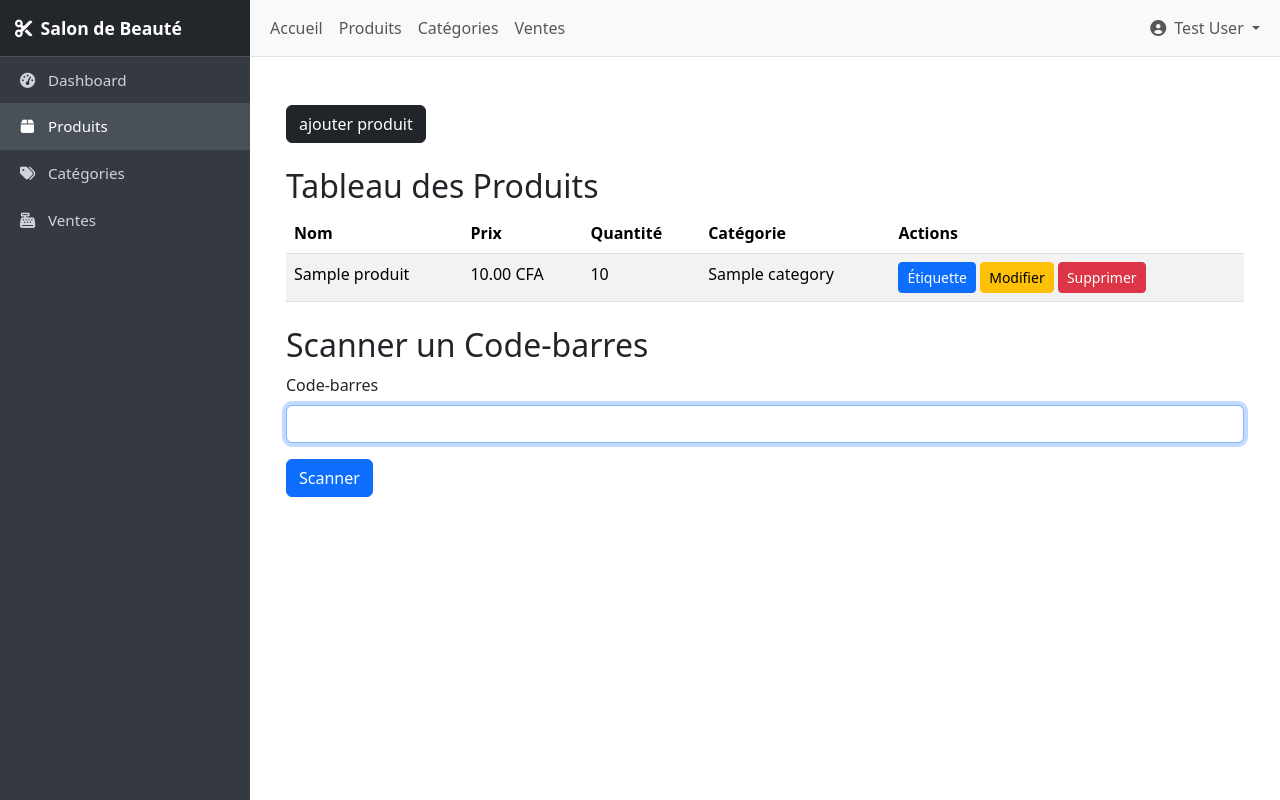
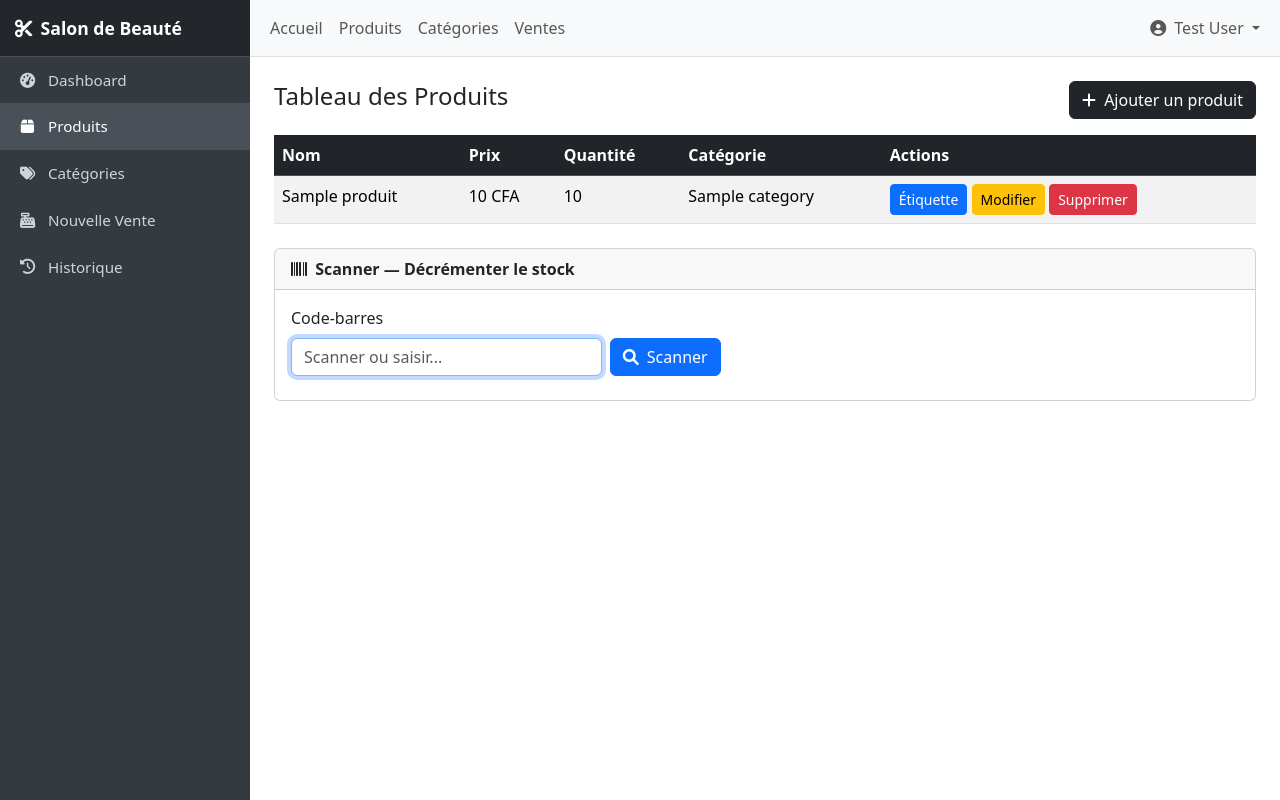
Before and after one commit to thiamyoussouph/gestionsalon, a Laravel app: page /produits in a window 1280 px wide. Run offline with Laravel 12, Linux system fonts and the light colour scheme; a user stored in the database is signed in; data comes from the database, SQL or seed files in the repository; tables that the repository leaves empty hold one stand-in row (values such as "Sample post").

Commit message:
fix: corriger balise body parasite, etiquette, route conflit, historique ventes
- produits/index: supprimer balise <body> et <style> parasites, améliorer scanner
- produits/etiquette: supprimer html2canvas manquant, corriger impression via CSS print, supprimer printEtiquette qui cassait la page
- routes: déplacer par-code-barres vers /api/ pour éviter conflit avec /produits/{id}, ajouter route historique
- VenteController: ajouter méthode historique(), refactorer findOrFail sur afficherRecu
- ventes/index: corriger URL fetch vers /api/produits/par-code-barres, ajouter lien historique
- ventes/historique: nouvelle vue avec pagination et lien reçu
- sidebar/navbar: ajouter lien Historique des ventes

```diff
--- a/resources/views/layouts/sidebar.blade.php
+++ b/resources/views/layouts/sidebar.blade.php
@@ -46,8 +46,11 @@
         <a href="{{ route('categories.index') }}" class="list-group-item list-group-item-action d-flex align-items-center gap-2 text-decoration-none {{ request()->routeIs('categories.*') ? 'active' : '' }}">
             <i class="fas fa-tags fa-fw"></i> Catégories
         </a>
-        <a href="{{ route('ventes.index') }}" class="list-group-item list-group-item-action d-flex align-items-center gap-2 text-decoration-none {{ request()->routeIs('ventes.*') ? 'active' : '' }}">
-            <i class="fas fa-cash-register fa-fw"></i> Ventes
+        <a href="{{ route('ventes.index') }}" class="list-group-item list-group-item-action d-flex align-items-center gap-2 text-decoration-none {{ request()->routeIs('ventes.index') ? 'active' : '' }}">
+            <i class="fas fa-cash-register fa-fw"></i> Nouvelle Vente
+        </a>
+        <a href="{{ route('ventes.historique') }}" class="list-group-item list-group-item-action d-flex align-items-center gap-2 text-decoration-none {{ request()->routeIs('ventes.historique') ? 'active' : '' }}">
+            <i class="fas fa-history fa-fw"></i> Historique
         </a>
     </div>
 </div>
--- a/resources/views/produits/index.blade.php
+++ b/resources/views/produits/index.blade.php
@@ -1,28 +1,16 @@
 @extends('layouts.app')
+@section('title', 'Produits')
+
 @section('content')
-<body>
-    <style>
-        @media print {
-    body, html {
-        margin: 0;
-        padding: 0;
-        height: 100%;
-        background: none;
-    }
-    .etiquette {
-        margin: 0;
-        padding: 0;
-        overflow: hidden;
-        width: auto; /* ajustez selon la largeur de votre étiquette */
-    }
-}
-    </style>
-    <div class="container mt-4">
-        <a  class="btn btn-dark" href="{{route('produits.create')}}">ajouter produit </a>
-        <!-- Section pour le tableau des produits -->
-        <h2 class="mt-4">Tableau des Produits</h2>
+<div class="d-flex justify-content-between align-items-center mb-3">
+    <h4>Tableau des Produits</h4>
+    <a href="{{ route('produits.create') }}" class="btn btn-dark">
+        <i class="fas fa-plus me-1"></i> Ajouter un produit
+    </a>
+</div>
+
 <table class="table table-striped">
-            <thead>
+    <thead class="table-dark">
         <tr>
             <th>Nom</th>
             <th>Prix</th>
@@ -32,10 +20,10 @@
         </tr>
     </thead>
     <tbody>
-                @foreach($produits as $produit)
+        @forelse($produits as $produit)
         <tr class="{{ $produit->quantite == 0 ? 'table-danger' : ($produit->quantite <= 5 ? 'table-warning' : '') }}">
             <td>{{ $produit->nom }}</td>
-                    <td>{{ number_format($produit->prix, 2) }} CFA</td>
+            <td>{{ number_format($produit->prix, 0, ',', ' ') }} CFA</td>
             <td>
                 {{ $produit->quantite }}
                 @if($produit->quantite == 0)
@@ -55,28 +43,41 @@
                 </form>
             </td>
         </tr>
-                @endforeach
+        @empty
+        <tr><td colspan="5" class="text-center text-muted py-3">Aucun produit enregistré</td></tr>
+        @endforelse
     </tbody>
 </table>
 
-        <!-- Formulaire pour scanner le code-barres -->
-        <div class="mt-4">
-            <h2>Scanner un Code-barres</h2>
-            <form id="barcode-form">
-                <div class="mb-3">
+{{-- Scanner de code-barres pour mise à jour rapide du stock --}}
+<div class="card mt-4">
+    <div class="card-header fw-bold">
+        <i class="fas fa-barcode me-1"></i> Scanner — Décrémenter le stock
+    </div>
+    <div class="card-body">
+        <div class="row g-2 align-items-end">
+            <div class="col-md-4">
                 <label for="barcode" class="form-label">Code-barres</label>
-                    <input type="text" class="form-control" id="barcode" name="barcode" autofocus>
+                <input type="text" class="form-control" id="barcode" placeholder="Scanner ou saisir..." autofocus>
             </div>
-                <button type="submit" class="btn btn-primary">Scanner</button>
-            </form>
+            <div class="col-auto">
+                <button class="btn btn-primary" onclick="scannerBarcode()">
+                    <i class="fas fa-search me-1"></i> Scanner
+                </button>
             </div>
         </div>
+        <div id="scan-message" class="mt-2"></div>
+    </div>
+</div>
+
 <script>
+document.getElementById('barcode').addEventListener('keydown', function(e) {
+    if (e.key === 'Enter') scannerBarcode();
+});
 
-
-        document.getElementById('barcode-form').addEventListener('submit', function(event) {
-            event.preventDefault();
-            const barcode = document.getElementById('barcode').value;
+function scannerBarcode() {
+    const barcode = document.getElementById('barcode').value.trim();
+    if (!barcode) return;
 
     fetch('/update-quantity', {
         method: 'POST',
@@ -84,27 +85,22 @@
             'Content-Type': 'application/json',
             'X-CSRF-TOKEN': '{{ csrf_token() }}'
         },
-                body: JSON.stringify({ barcode: barcode })
+        body: JSON.stringify({ barcode })
     })
-            .then(response => {
-                if (!response.ok) {
-                    throw new Error('Network response was not ok');
+    .then(r => r.json())
+    .then(data => {
+        const msg = document.getElementById('scan-message');
+        if (data.success) {
+            msg.innerHTML = '<div class="alert alert-success py-2">Stock mis à jour avec succès.</div>';
+            setTimeout(() => location.reload(), 1000);
+        } else {
+            msg.innerHTML = `<div class="alert alert-danger py-2">${data.message}</div>`;
         }
-                return response.json();
+        document.getElementById('barcode').value = '';
     })
-            .then(data => {
-                if (data.success) {
-                    alert('Quantité mise à jour avec succès');
-                    location.reload();
-                } else {
-                    alert('Erreur lors de la mise à jour de la quantité : ' + data.message);
+    .catch(() => {
+        document.getElementById('scan-message').innerHTML = '<div class="alert alert-danger py-2">Erreur réseau.</div>';
+    });
 }
-            })
-            .catch(error => {
-                console.error('Error:', error);
-                alert('Erreur lors de la mise à jour de la quantité');
-            });
-        });
-
 </script>
 @endsection
--- a/routes/web.php
+++ b/routes/web.php
@@ -40,10 +40,13 @@ Route::middleware('auth')->group(function () {
 
     // Ventes
     Route::get('/ventes', [VenteController::class, 'index'])->name('ventes.index');
+    Route::get('/ventes/historique', [VenteController::class, 'historique'])->name('ventes.historique');
+    Route::get('/ventes/recu/{id}', [VenteController::class, 'afficherRecu'])->name('ventes.recu');
     Route::post('/ventes/ajouter-produit', [VenteController::class, 'ajouterProduit'])->name('ventes.ajouterProduit');
     Route::post('/ventes/finaliser', [VenteController::class, 'finaliserVente'])->name('ventes.finaliserVente');
-    Route::get('/produits/par-code-barres/{codeBarres}', [VenteController::class, 'getProduitParCodeBarres'])->name('produits.parCodeBarres');
-    Route::get('/ventes/recu/{id}', [VenteController::class, 'afficherRecu'])->name('ventes.recu');
+
+    // Route code-barres — séparée des routes produits pour éviter tout conflit
+    Route::get('/api/produits/par-code-barres/{codeBarres}', [VenteController::class, 'getProduitParCodeBarres'])->name('produits.parCodeBarres');
 });
 
 require __DIR__.'/auth.php';
```
Also changed, not shown: app/Http/Controllers/VenteController.php (+34 -44 lines), resources/views/produits/etiquette.blade.php (+46 -28 lines), resources/views/ventes/historique.blade.php (added, +60 -0 lines), resources/views/ventes/index.blade.php (+7 -2 lines). Lines whose indentation alone changed are shown as unchanged.
